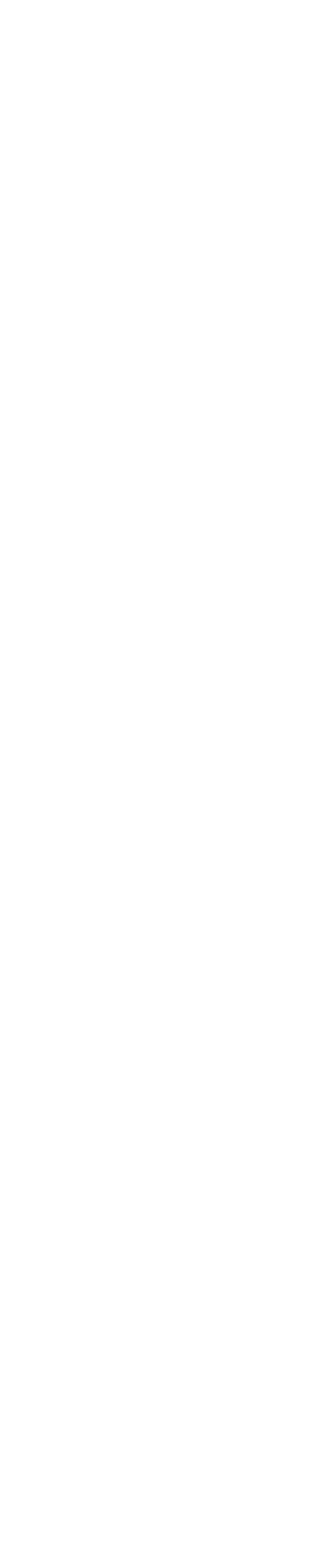
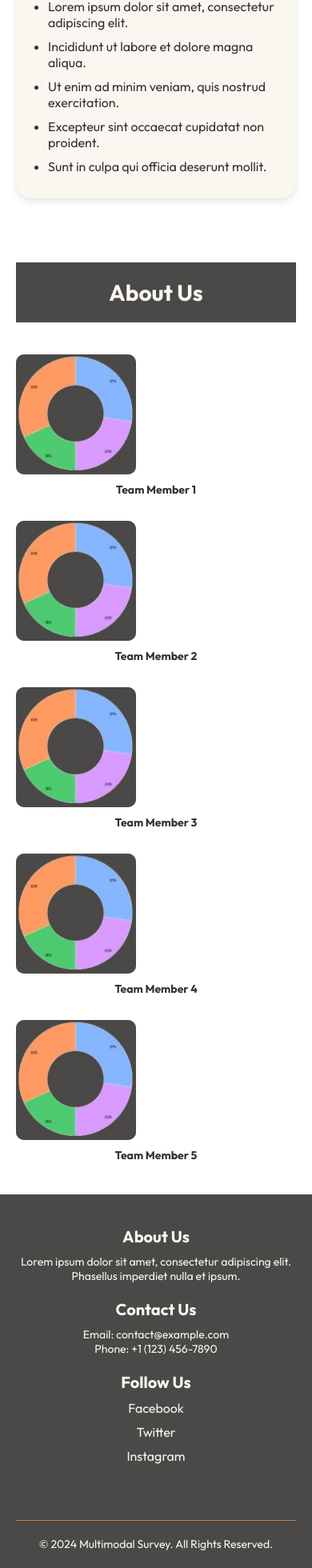
Before and after one commit to mepripri/MultimodalSurvey, a React (Create React App) app: page / in a window 390 px wide. Shown: the part 6591-8551 px from the top of the page at 80% size. Before the commit the page ends 4812 px from the top, so only its background shows below. Built offline with nearby package versions, Linux system fonts and the light colour scheme.

Commit message:
Commit 2 all section complete

```diff
--- a/src/App.js
+++ b/src/App.js
@@ -1,20 +1,22 @@
 import React from "react";
 import "./App.css";
 import Navbar from "./components/Navbar/Navbar";
+import Footer from "./components/Footer/Footer"; // Import Footer component
 import { Routes, Route } from "react-router-dom";
 import Home from "./pages/Home/Home";
-
 
 function App() {
   return (
     <>
       <div className="app">
         <Navbar />
+        {/* Your main content */}
         <Routes>
           <Route path="/" element={<Home />} />
           <Route path="MultimodalSurvey/" element={<Home />} />
-
         </Routes>
+        {/* Footer is added here */}
+        <Footer />
       </div>
     </>
   );
--- /dev/null
+++ b/src/components/AboutUS/AboutUs.css
@@ -0,0 +1,105 @@
+/* Container for the About Us section */
+.about-us-container {
+    width: 100%;
+    padding: 40px 20px;
+    text-align: center;
+  }
+
+  .section-title {
+    font-size: 28px;
+    font-weight: bold;
+    color: #faf7f0;
+    background-color: #4a4947;
+    padding: 20px;
+    margin-bottom: 40px;
+  }
+
+  .team-container {
+    display: flex;
+    justify-content: space-around;
+    gap: 20px;
+    flex-wrap: wrap;
+  }
+
+  .team-member {
+    text-align: center;
+  }
+
+  /* Flip Card Container */
+  .flip-card {
+    background-color: transparent;
+    width: 200px;
+    height: 200px;
+    perspective: 1000px; /* Flip effect */
+  }
+
+  .flip-card-inner {
+    position: relative;
+    width: 100%;
+    height: 100%;
+    text-align: center;
+    transition: transform 0.8s;
+    transform-style: preserve-3d;
+  }
+
+  .flip-card:hover .flip-card-inner {
+    transform: rotateY(180deg);
+  }
+
+  /* Front of the card */
+  .flip-card-front,
+  .flip-card-back {
+    position: absolute;
+    width: 100%;
+    height: 100%;
+    backface-visibility: hidden;
+    border-radius: 10px;
+    display: flex;
+    align-items: center;
+    justify-content: center;
+  }
+
+  .flip-card-front {
+    background-color: #bc7f58;
+  }
+
+  .flip-card-back {
+    background-color: #faf7f0;
+    color: #333;
+    font-size: 14px;
+    padding: 20px;
+    transform: rotateY(180deg);
+  }
+
+  /* Team Image */
+  .team-image {
+    width: 100%;
+    height: 100%;
+    border-radius: 10px;
+    object-fit: cover; /* Make sure the image fits in the tile */
+  }
+
+  /* Team Member Name */
+  .member-name {
+    margin-top: 10px;
+    font-size: 16px;
+    font-weight: bold;
+    color: #333;
+  }
+
+  /* Responsive adjustments */
+  @media (max-width: 768px) {
+    .team-container {
+      flex-direction: column;
+      gap: 30px;
+    }
+
+    .flip-card {
+      width: 150px;
+      height: 150px;
+    }
+
+    .member-name {
+      font-size: 14px;
+    }
+  }
--- /dev/null
+++ b/src/components/AboutUS/AboutUs.jsx
@@ -0,0 +1,38 @@
+import React from "react";
+import "./AboutUs.css";
+import img01 from "../../assets/img01.jpg"; // Ensure img01.jpg is in the right folder
+
+function AboutUs() {
+  const members = [
+    { name: "Team Member 1", image: img01 },
+    { name: "Team Member 2", image: img01 },
+    { name: "Team Member 3", image: img01 },
+    { name: "Team Member 4", image: img01 },
+    { name: "Team Member 5", image: img01 }
+  ];
+
+  return (
+    <div className="about-us-container" id="about-us">
+      <h2 className="section-title">About Us</h2>
+      <div className="team-container">
+        {members.map((member, index) => (
+          <div key={index} className="team-member">
+            <div className="flip-card">
+              <div className="flip-card-inner">
+                <div className="flip-card-front">
+                  <img src={member.image} alt={member.name} className="team-image" />
+                </div>
+                <div className="flip-card-back">
+                  <p>Lorem ipsum dolor sit amet, consectetur adipiscing elit. Sed do eiusmod tempor incididunt ut labore et dolore magna aliqua.</p>
+                </div>
+              </div>
+            </div>
+            <p className="member-name">{member.name}</p> {/* Name below the tile */}
+          </div>
+        ))}
+      </div>
+    </div>
+  );
+}
+
+export default AboutUs;
--- /dev/null
+++ b/src/components/Footer/Footer.css
@@ -0,0 +1,71 @@
+/* Footer Container */
+.footer {
+    background-color: #4a4947;
+    color: #faf7f0;
+    padding: 40px 20px;
+    text-align: center;
+  }
+
+  .footer-content {
+    display: flex;
+    justify-content: space-around;
+    align-items: start;
+    flex-wrap: wrap;
+  }
+
+  .footer-section {
+    width: 30%;
+    margin-bottom: 20px;
+  }
+
+  .footer-section h4 {
+    font-size: 20px;
+    margin-bottom: 10px;
+    color: #faf7f0;
+  }
+
+  .footer-section p {
+    font-size: 14px;
+    color: #faf7f0;
+  }
+
+  /* Social Links */
+  .social-links {
+    list-style-type: none;
+    padding: 0;
+  }
+
+  .social-links li {
+    margin-bottom: 10px;
+  }
+
+  .social-links a {
+    color: #faf7f0;
+    text-decoration: none;
+    transition: color 0.3s;
+  }
+
+  .social-links a:hover {
+    color: #bc7f58; /* Hover color */
+  }
+
+  /* Footer Bottom */
+  .footer-bottom {
+    margin-top: 40px;
+    font-size: 14px;
+    color: #faf7f0;
+    border-top: 1px solid #bc7f58;
+    padding-top: 20px;
+  }
+
+  /* Responsive adjustments */
+  @media (max-width: 768px) {
+    .footer-content {
+      flex-direction: column;
+    }
+
+    .footer-section {
+      width: 100%;
+      text-align: center;
+    }
+  }
--- /dev/null
+++ b/src/components/Footer/Footer.jsx
@@ -0,0 +1,33 @@
+import React from "react";
+import "./Footer.css";
+
+function Footer() {
+  return (
+    <footer className="footer">
+      <div className="footer-content">
+        <div className="footer-section">
+          <h4>About Us</h4>
+          <p>Lorem ipsum dolor sit amet, consectetur adipiscing elit. Phasellus imperdiet nulla et ipsum.</p>
+        </div>
+        <div className="footer-section">
+          <h4>Contact Us</h4>
+          <p>Email: contact@example.com</p>
+          <p>Phone: +1 (123) 456-7890</p>
+        </div>
+        <div className="footer-section">
+          <h4>Follow Us</h4>
+          <ul className="social-links">
+            <li><a href="#">Facebook</a></li>
+            <li><a href="#">Twitter</a></li>
+            <li><a href="#">Instagram</a></li>
+          </ul>
+        </div>
+      </div>
+      <div className="footer-bottom">
+        <p>&copy; 2024 Multimodal Survey. All Rights Reserved.</p>
+      </div>
+    </footer>
+  );
+}
+
+export default Footer;
--- a/src/components/Header/Header.jsx
+++ b/src/components/Header/Header.jsx
@@ -4,6 +4,8 @@ import main from "../../assets/main.jpeg";
 import Intro from "../Introduction/intro"; // Import the Intro component
 import LiteratureReview from "../Literature/lit";
 import Methodology from "../Methodology/methodology";
+import Results from "../Result/Result";
+import AboutUs from "../AboutUS/AboutUs";
 
 function Header() {
   return (
@@ -31,6 +33,10 @@ function Header() {
       <Intro />
       <LiteratureReview />
       <Methodology/>
+      <Results/>
+      <AboutUs/>
+
+
     </>
   );
 }
--- a/src/components/Navbar/Navbar.jsx
+++ b/src/components/Navbar/Navbar.jsx
@@ -18,6 +18,8 @@ function Navbar() {
           <li><a href="#liter">Literature Review</a></li>
           <li><a href="#methodology">Methodology</a></li> {/* Updated href to #methodology */}
           <li><a href="#results">Results</a></li>
+          <li><a href="#about-us">About Us</a></li> {/* href updated to match id */}
+
         </ul>
         <div className="hamburger" onClick={toggleMenu}>
           {/* Hamburger icon */}
--- /dev/null
+++ b/src/components/Result/Result.css
@@ -0,0 +1,61 @@
+/* Container for the Results section */
+.results-container {
+    width: 100%;
+    padding: 40px 20px;
+    text-align: center;
+  }
+
+  .section-title {
+    font-size: 28px;
+    font-weight: bold;
+    color: #faf7f0;
+    background-color: #4a4947;
+    padding: 20px;
+    margin-bottom: 40px;
+  }
+
+  .results-content {
+    display: flex;
+    justify-content: space-around;
+    gap: 20px;
+  }
+
+  /* Individual result block */
+  .result-block {
+    width: 30%;
+    background-color: #faf7f0;
+    border-radius: 20px;
+    padding: 20px;
+    box-shadow: 0 4px 8px rgba(0, 0, 0, 0.1);
+    text-align: left;
+  }
+
+  .result-image {
+    width: 100%;
+    border-radius: 20px;
+    margin-bottom: 20px;
+  }
+
+  /* Styling for the bullet point list */
+  .result-list {
+    list-style-type: disc;
+    padding-left: 20px;
+    font-size: 16px;
+    color: #333;
+  }
+
+  .result-list li {
+    margin-bottom: 10px;
+  }
+
+  /* Responsive Design */
+  @media (max-width: 768px) {
+    .results-content {
+      flex-direction: column;
+      gap: 30px;
+    }
+
+    .result-block {
+      width: 100%;
+    }
+  }
--- /dev/null
+++ b/src/components/Result/Result.jsx
@@ -0,0 +1,50 @@
+import React from "react";
+import "./Result.css";
+import img01 from "../../assets/img01.jpg"; // Ensure img01.jpg is in the right folder
+
+function Results() {
+  return (
+    <div className="results-container" id="results">
+      <h2 className="section-title">Results</h2>
+      <div className="results-content">
+        {/* First Result Block */}
+        <div className="result-block">
+          <img src={img01} alt="Pie Chart" className="result-image" />
+          <ul className="result-list">
+            <li>Lorem ipsum dolor sit amet, consectetur adipiscing elit.</li>
+            <li>Incididunt ut labore et dolore magna aliqua.</li>
+            <li>Ut enim ad minim veniam, quis nostrud exercitation.</li>
+            <li>Excepteur sint occaecat cupidatat non proident.</li>
+            <li>Sunt in culpa qui officia deserunt mollit.</li>
+          </ul>
+        </div>
+
+        {/* Second Result Block */}
+        <div className="result-block">
+          <ul className="result-list">
+            <li>Lorem ipsum dolor sit amet, consectetur adipiscing elit.</li>
+            <li>Incididunt ut labore et dolore magna aliqua.</li>
+            <li>Ut enim ad minim veniam, quis nostrud exercitation.</li>
+            <li>Excepteur sint occaecat cupidatat non proident.</li>
+            <li>Sunt in culpa qui officia deserunt mollit.</li>
+          </ul>
+          <img src={img01} alt="Bar Chart" className="result-image" />
+        </div>
+
+        {/* Third Result Block */}
+        <div className="result-block">
+          <img src={img01} alt="Line Chart" className="result-image" />
+          <ul className="result-list">
+            <li>Lorem ipsum dolor sit amet, consectetur adipiscing elit.</li>
+            <li>Incididunt ut labore et dolore magna aliqua.</li>
+            <li>Ut enim ad minim veniam, quis nostrud exercitation.</li>
+            <li>Excepteur sint occaecat cupidatat non proident.</li>
+            <li>Sunt in culpa qui officia deserunt mollit.</li>
+          </ul>
+        </div>
+      </div>
+    </div>
+  );
+}
+
+export default Results;
```
Also changed, not shown: src/assets/img01.jpg (added).
